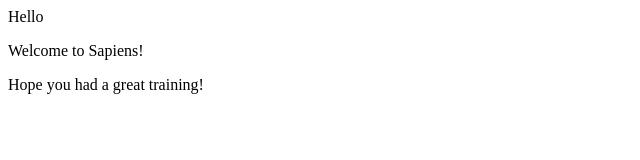
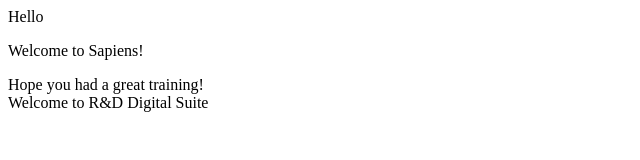
Before and after one commit to Prasanna-gangatkar/git, a plain HTML site: page index.html in a window 1280 px wide. Shown: the whole page, without its empty margins (0-640 px from the left). Drawn offline with Linux system fonts and the light colour scheme.

Commit message:
Digital Suite

```diff
--- a/index.html
+++ b/index.html
@@ -1,3 +1,5 @@
 <p>Hello</p>
 <p>Welcome to Sapiens!</p>
 <div>Hope you had a great training!</div>
+
+<div>Welcome to R&D Digital Suite</div>
```
